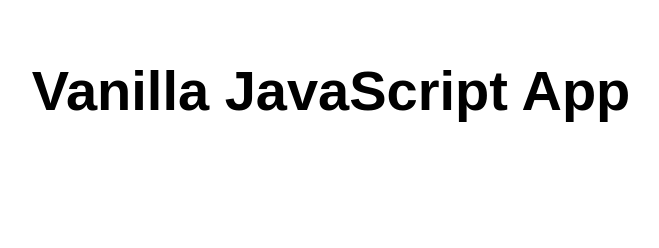
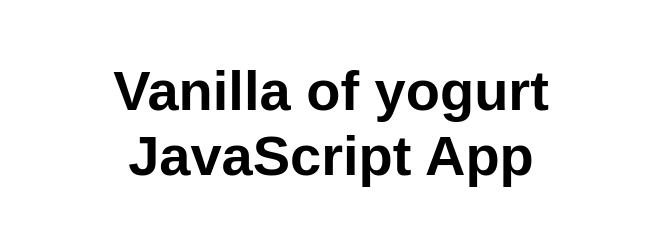
Before and after one commit to git-foreest/Spectra-Repo, a website: page src/index.html in a window 1280 px wide. Shown: the whole page, without its empty margins (309-968 px from the left). Drawn offline with Linux system fonts and the light colour scheme.

Commit message:
Update index.html

```diff
--- a/src/index.html
+++ b/src/index.html
@@ -10,7 +10,7 @@
 
 <body>
   <main>
-    <h1>Vanilla JavaScript App</h1>
+    <h1>Vanilla of yogurt JavaScript App</h1>
   </main>
 </body>
 
```
